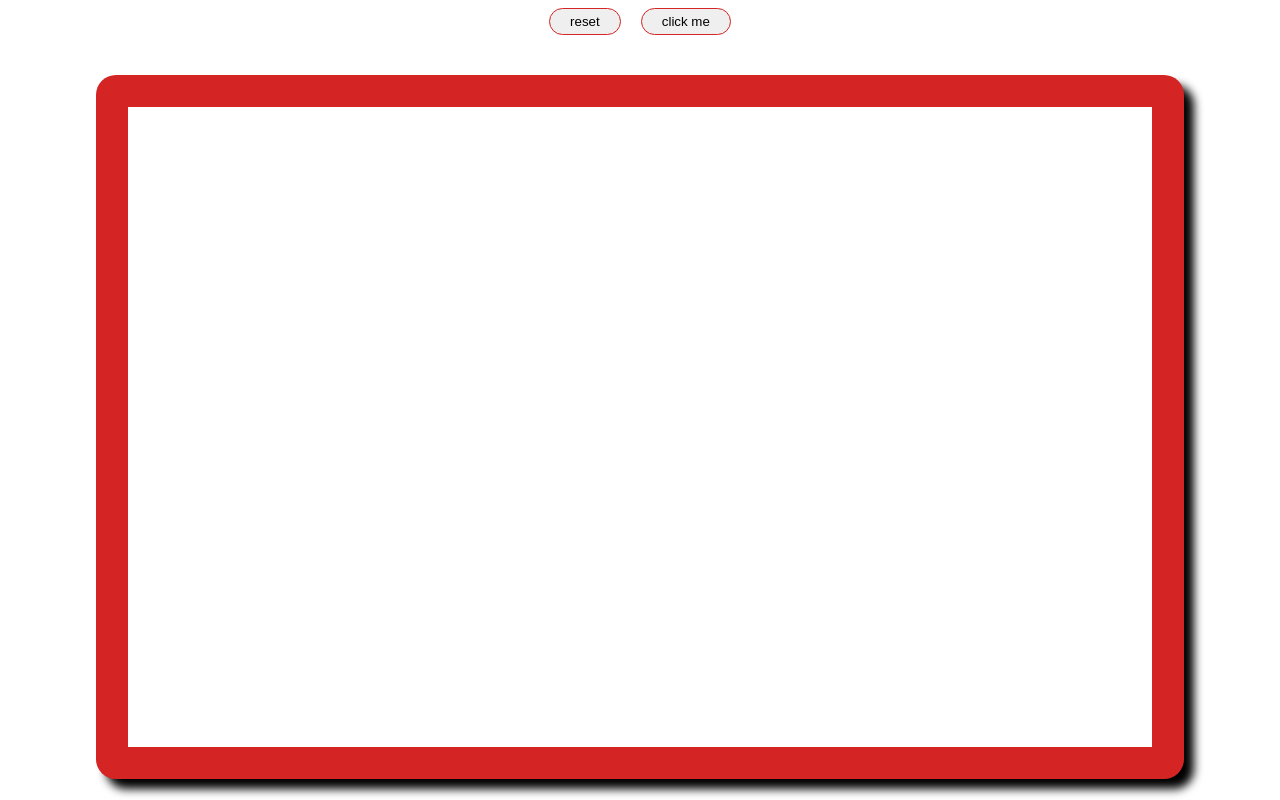
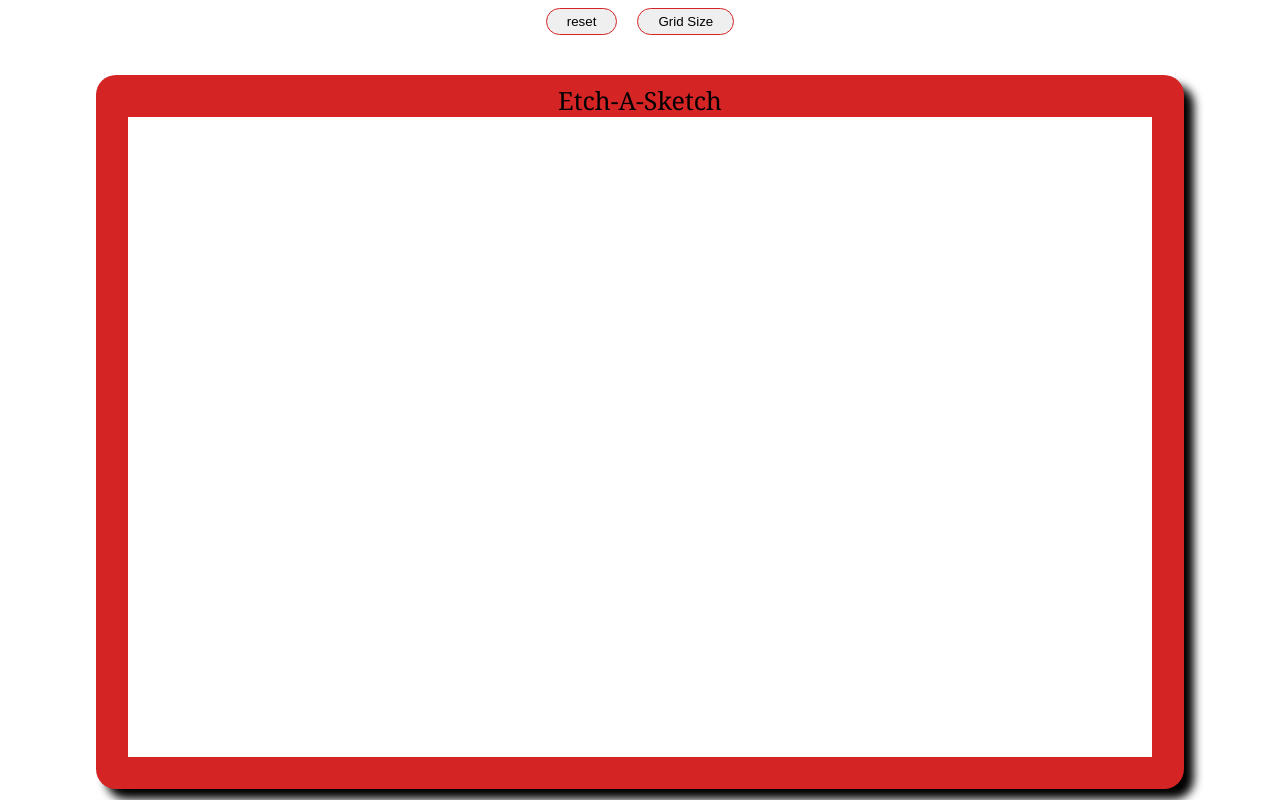
Before and after one commit to Oswald-Che/Etch-A-Sketch, a plain HTML site: page index.html in a window 1280 px wide. Drawn offline with Linux system fonts and the light colour scheme.

Commit message:
Typo fixes

```diff
--- a/game.js
+++ b/game.js
@@ -1,8 +1,8 @@
 let color = []
-let a
 const grid = []
 const container = document.querySelector('#container')
 const gridChange = document.querySelector('#grid-change')
+// button to change grid size
 gridChange.addEventListener("click" , () => {
     let num = parseInt(prompt("Enter the amount grids \n Max amount = 100"))
     if (num > 100){
@@ -16,6 +16,7 @@ gridChange.addEventListener("click" , () => {
     sketch(num2)
     }
 )
+//button to reset color
 const reset = document.querySelector('#reset')
 reset.addEventListener('click' , () => {
     const divs  = document.querySelectorAll('#container div')
@@ -42,7 +43,6 @@ for (let i = 0 ; i < n ; i++){
         }
      e.target.style.cssText = `background-color:${color[num]};`
    }) )
-     a = n
 }
 //function for Random color generator
 function randColor(){
--- a/index.html
+++ b/index.html
@@ -10,9 +10,10 @@
     <body>
         <div class="button-container">
              <button id="reset">reset</button>
-             <button id="grid-change"> click me</button>
+             <button id="grid-change"> Grid Size</button>
         </div>
         <div class="outer">
+            <span> Etch-A-Sketch</span>
             <div id="container"></div>
         </div>
     </body>
--- a/style.css
+++ b/style.css
@@ -14,10 +14,14 @@ body{
     background-color: white;
 }
 .outer{
-    padding: 4vh;
+    padding: 1vh 4vh 4vh 4vh;
     background-color: rgb(212, 36, 36);
     border-radius: 20px;
     box-shadow: 10px 10px 10px ;
+    display: flex;
+    flex-direction: column;
+    justify-content: center;
+    align-items: center;
 
 }
 button{
@@ -29,3 +33,8 @@ button{
     display: flex;
     gap: 20px;
 }
+span {
+    font-size: 25px;
+    font-family:Cambria, Cochin, Georgia, Times, 'Times New Roman', serif;
+    font-weight: 400;
+}
```
